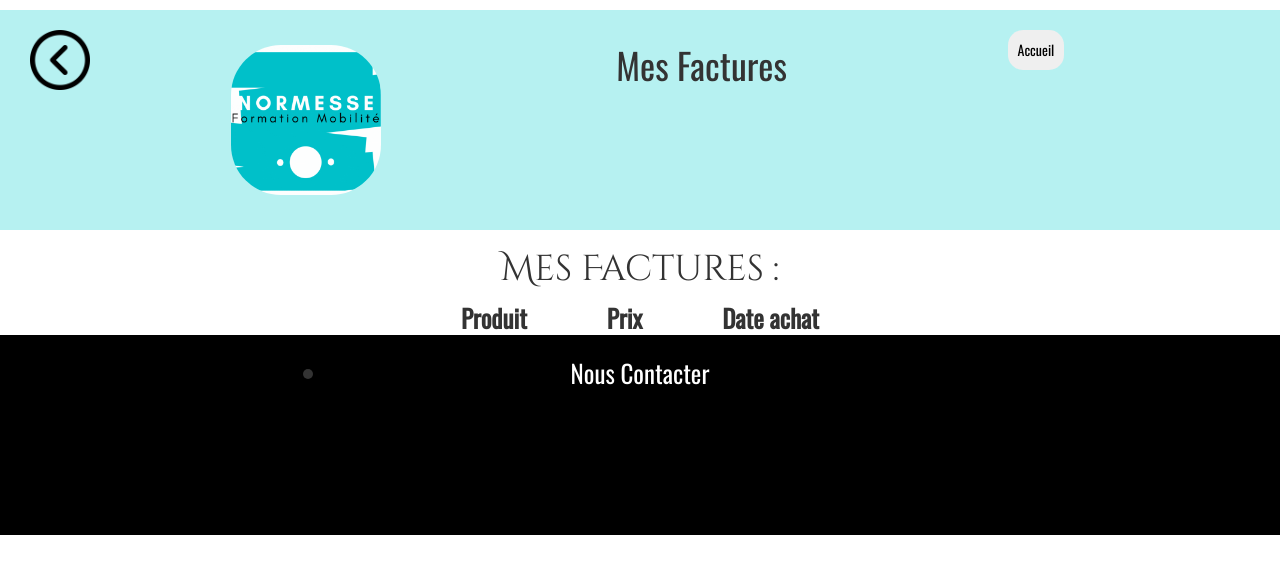
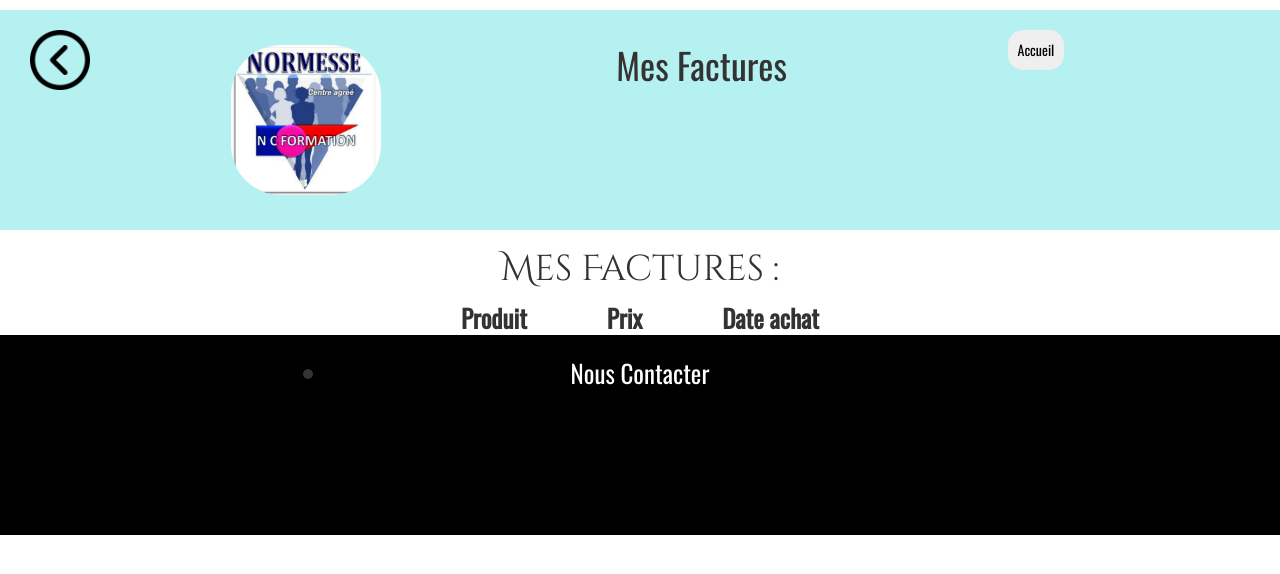
Before and after one commit to SaladinX1/E-learning_project, a website: page Frontend/pages/userPayments/factures.html in a window 1280 px wide. Drawn offline with nearby package versions, Linux system fonts and the light colour scheme.

Commit message:
Changment logo Normesse page factures

```diff
--- a/Frontend/pages/userPayments/factures.html
+++ b/Frontend/pages/userPayments/factures.html
@@ -30,7 +30,7 @@
           <div class="profil__intro">
 
               <img
-                src="../../images/normesse.gif"
+                src="../../images/NEW LOGO NORMESSE - NCF ES.jpg"
                 class="logo"
                 alt="logo de nfc normesse formation auto école"
               />
```
